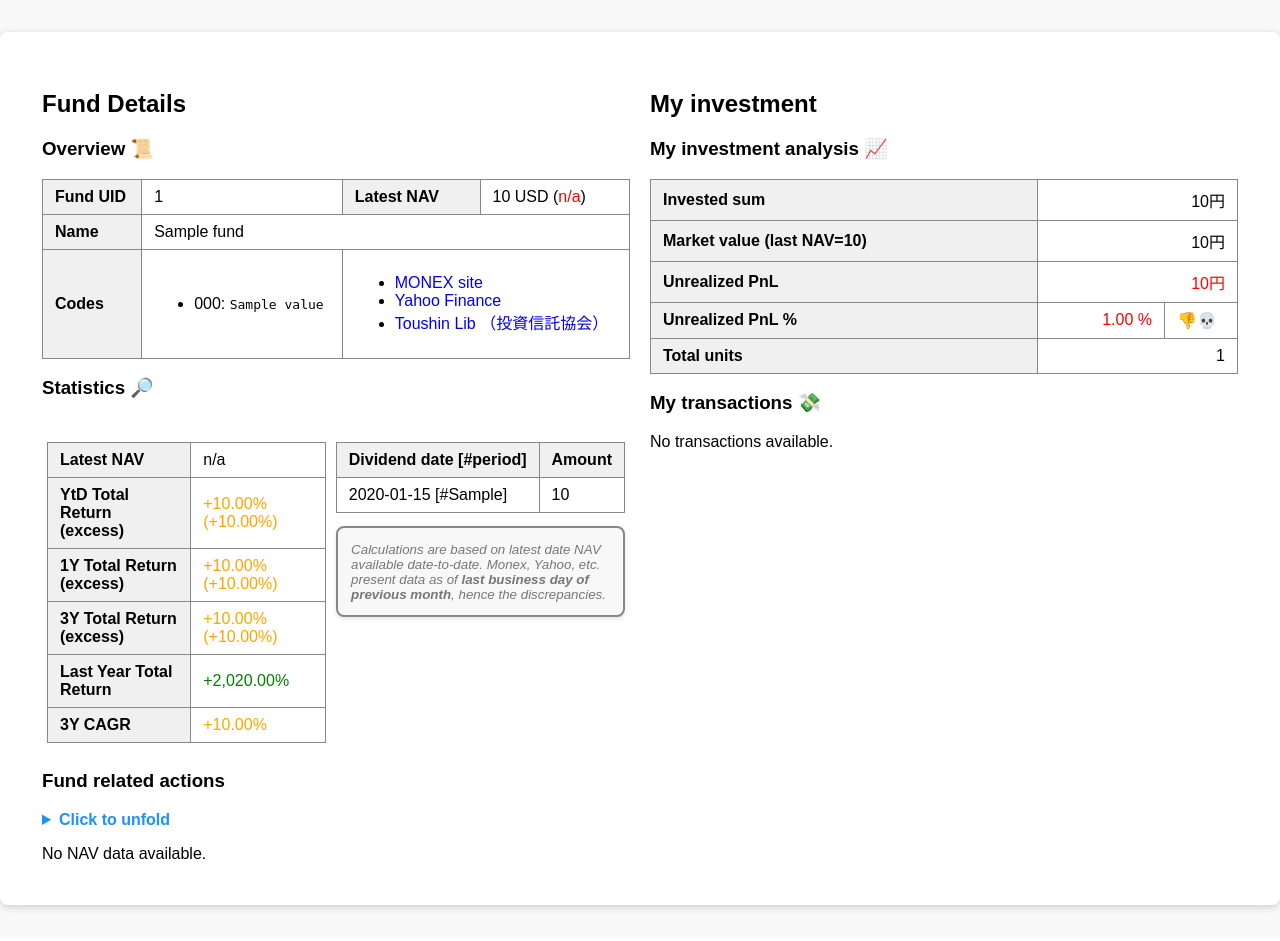
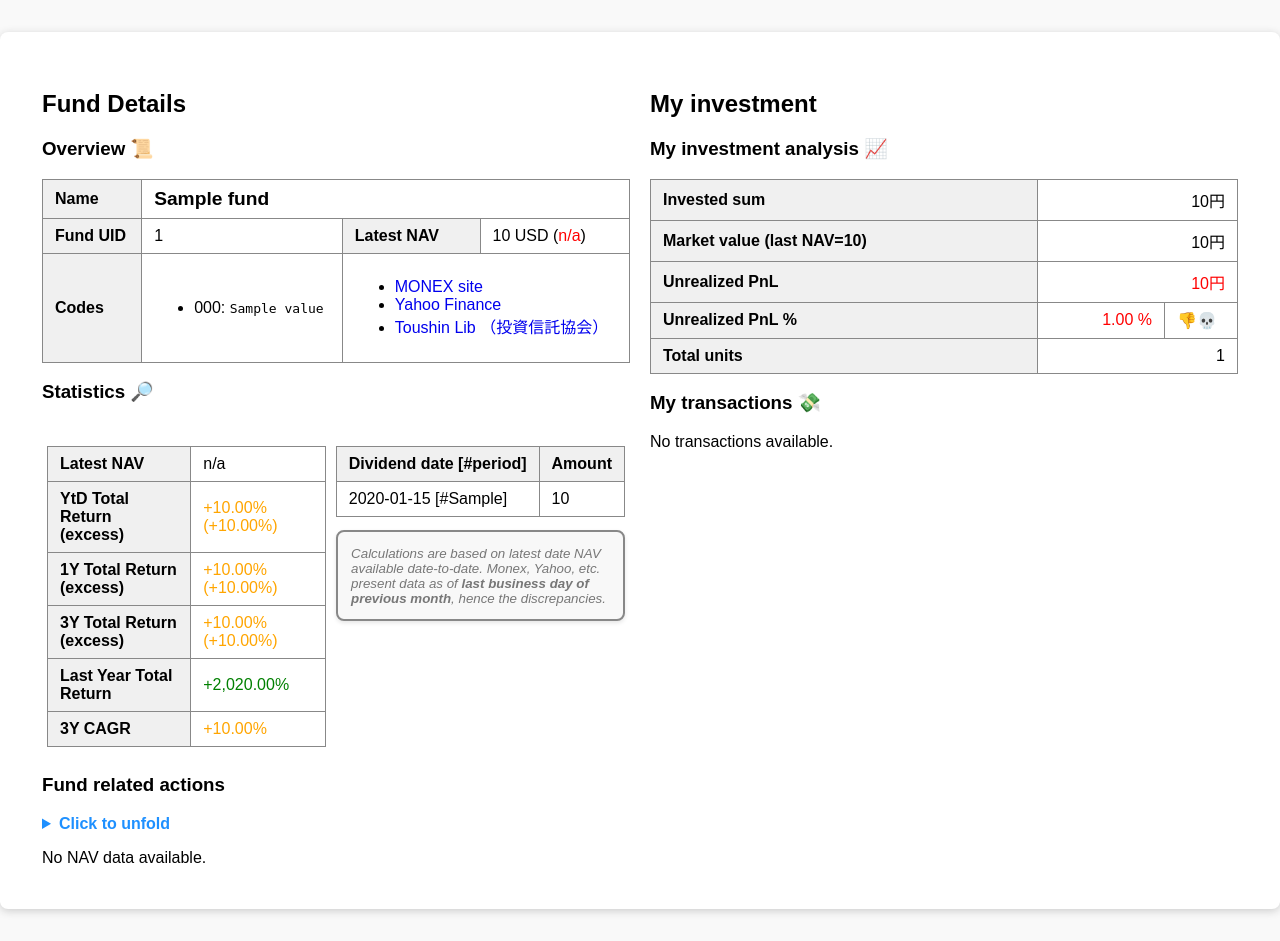
Before and after one commit to AlanFromJapan/FundManagerCompanion, a Flask app: template templates/fund_detail.html in a window 1280 px wide. Shown: the part 114-1055 px from the top of the page. Before the commit the page ends 1026 px from the top, so only its background shows below. Run offline with Flask 3, Linux system fonts and the light colour scheme; the template is opened without the code that fills it: most values are stand-ins (such as "Sample title", 1, 10 or a date in 2020); some libraries are stand-ins or nearby versions.

Commit message:
Holdings link to details, and cosmetics on detail page

```diff
--- a/static/css/style.css
+++ b/static/css/style.css
@@ -50,6 +50,7 @@ input[type="submit"] {
 .small { font-size: smaller; color: #777; }
 .unbreakable { white-space: nowrap; }
 .italic { font-style: italic; }
+.big { font-size: larger; }
 
 /* Table styles */
 table { border-collapse: collapse; width: 100%; margin-top: 1em; }
--- a/templates/fund_detail.html
+++ b/templates/fund_detail.html
@@ -1,22 +1,22 @@
 {% extends 'base2.html' %}
 
-{% block title %}Funds Detail{% endblock %}
+{% block title %}Funds Detail - {{ fund.name }}{% endblock %}
 
 {% block content_left %}
 <h2>Fund Details</h2>
 <h3>Overview 📜</h3>
 <table>
     <tr>
+        <th>Name</th>
+        <td colspan="3" class="impact big">{{ fund.name }}</td>
+    </tr>
+    <tr>
         <th>Fund UID</th>
         <td>{{ fund.fund_id }}</td>
-        <th>Latest NAV</td>
+        <th>Latest NAV</th>
         <td>{{ "{:,.0f}".format(fund.nav_sorted[0][1]) if fund.nav_sorted else "n/a" }} {{ fund.currency }}
             (<span class="{{ 'stat_positive' if fund.nav_diff[0].diffamt >= 0 else 'stat_negative' }}">{{ "{:+,.0f}".format(fund.nav_diff[0].diffamt) if fund.nav_diff else "n/a" }}</span>)
         </td>
-    </tr>
-    <tr>
-        <th>Name</th>
-        <td colspan="3">{{ fund.name }}</td>
     </tr>
     <tr>
         <th>Codes</th>
--- a/templates/holdings.html
+++ b/templates/holdings.html
@@ -79,7 +79,7 @@
                     {%- endif -%}
                     <tr>
                         {% if options.show_fund %}
-                        <td>[{{ holding.fund_id }}]&nbsp;{{ holding.fund_name }}</td>
+                        <td><a href="/funds/{{ holding.fund_id }}">[{{ holding.fund_id }}]</a>&nbsp;{{ holding.fund_name }}</td>
                         {% endif %}
                         <td>{{ holding.at_date }}</td>
                         <td>{{ "{:,.0f}".format(holding.unit) }}</td>
```
